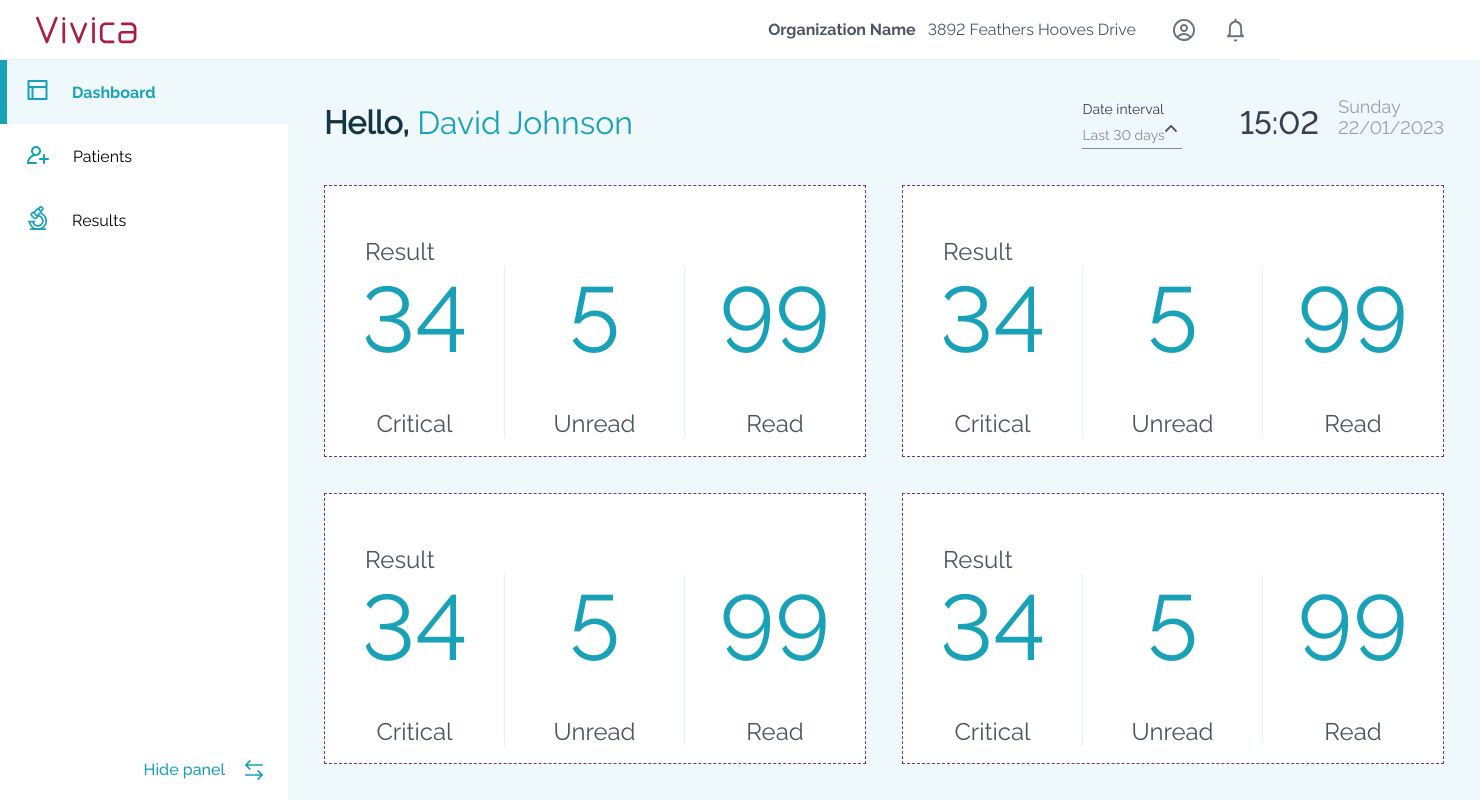
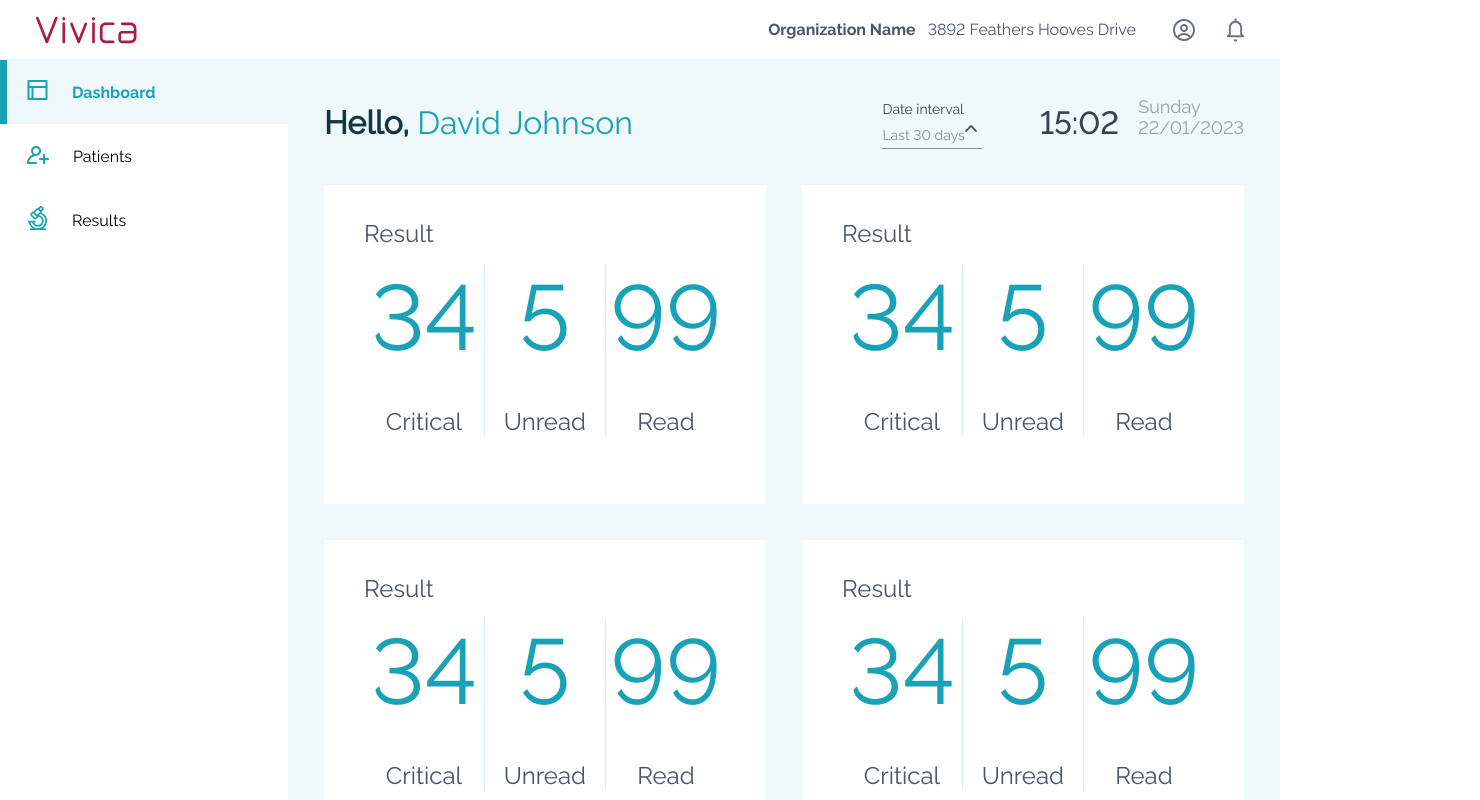
Before and after one commit to metalheadpnz/vivica, a React (Create React App) app: page /dashboard in a window 1280 px wide. Shown: the top 800 px of the page, 1480 px wide, since content can reach past the window. Built offline with nearby package versions, Linux system fonts and the light colour scheme.

Commit message:
dashboard: fix cards markup

```diff
--- a/src/pages/Dashboard/Dashboard.module.scss
+++ b/src/pages/Dashboard/Dashboard.module.scss
@@ -15,14 +15,17 @@
 }
 
 .card {
-  border: 1px dashed rebeccapurple;
+  //border: 1px dashed rebeccapurple;
   //flex-grow: 1;
   //margin: 0 36px 36px 0;
   //width: 200px;
   background-color: #fff;
-  display: flex;
-  flex-direction: column;
-  justify-content: center;
+
+  padding: 35px 40px 80px 40px;
+
+  //display: flex;
+  //flex-direction: column;
+  //justify-content: center;
 
 }
 
@@ -55,11 +58,13 @@
   line-height: 28px;
   color: #4B5563;
   //padding: 35px 0 58px 40px;
-  padding: 35px 0 0 40px;
-  display: flex;
+  //padding: 35px 0 0 40px;
+  //display: flex;
 }
 
 .dataWrap {
+  //border: 3px dashed orangered;
+  height: 100%;
   display: flex;
   justify-content: center;
   align-items: center;
@@ -69,7 +74,8 @@
   .cardData {
     display: flex;
     flex-direction: column;
-    width: 180px;
+    //width: 180px;
+    width: 100%;
     text-align: center;
     border-right: 1px solid #DFF2F5;
 
```
